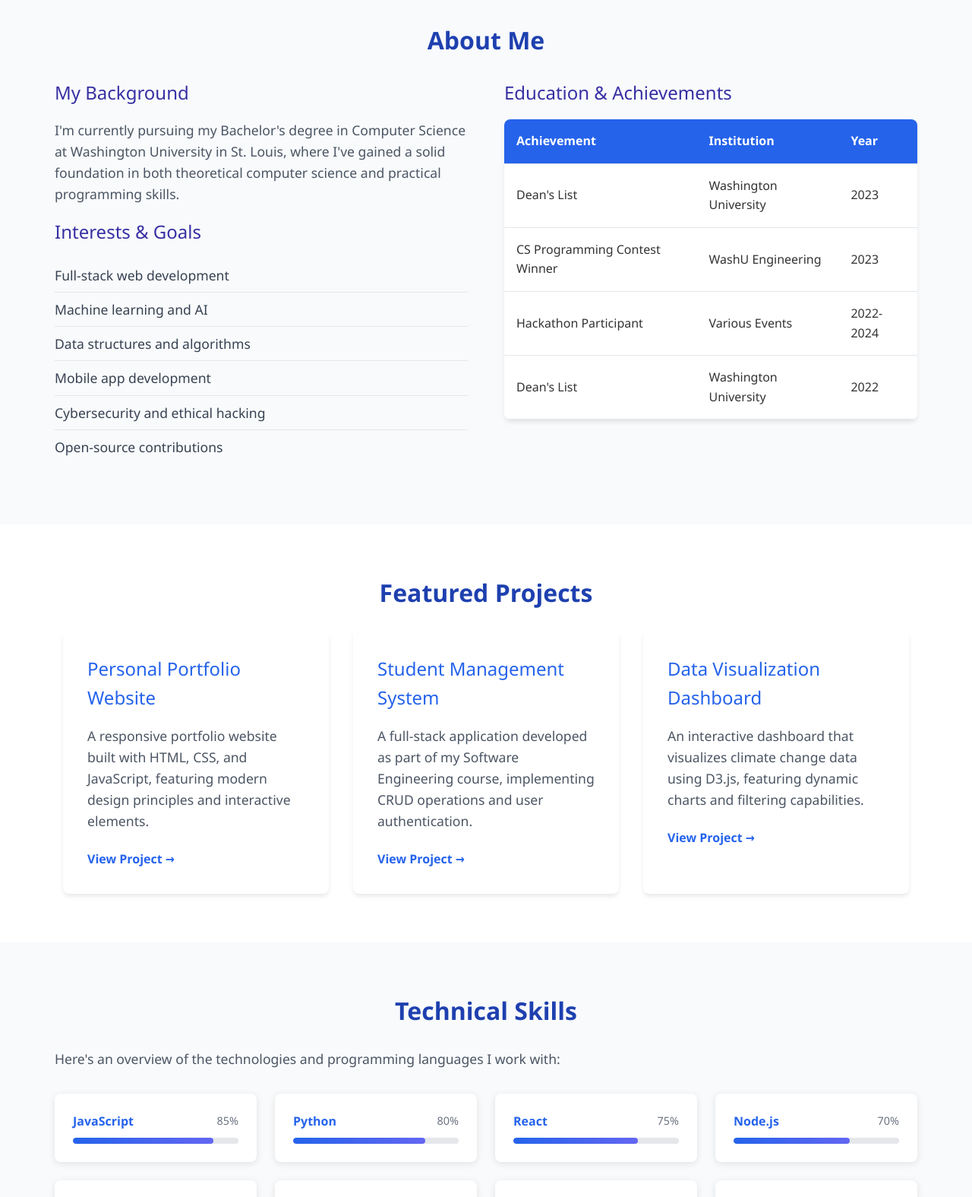
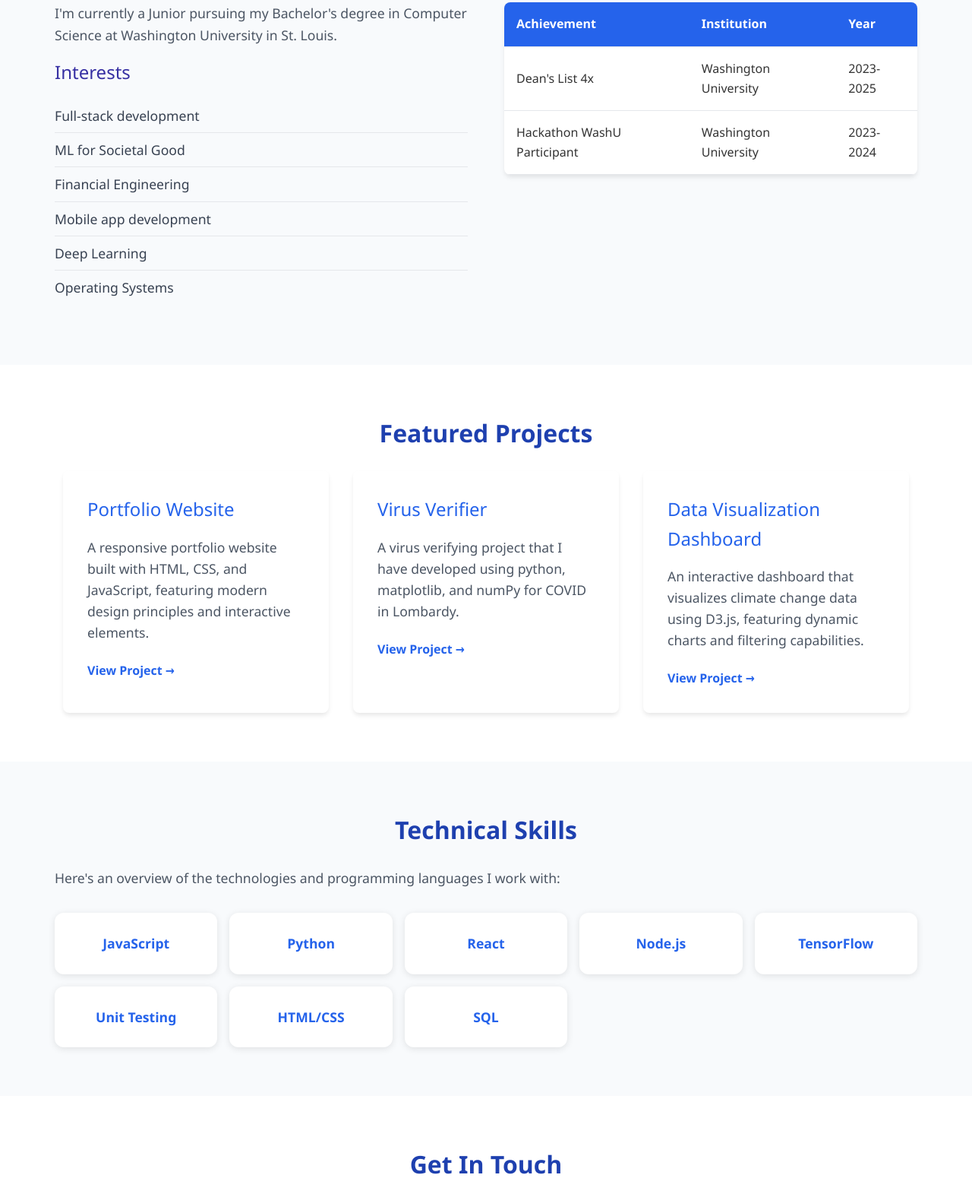
Before and after one commit to adamb5/W1, a plain HTML site: page index.html in a window 1280 px wide. Shown: the part 1225-2800 px from the top of the page at 76% size. Drawn offline with Linux system fonts and the light colour scheme.

Commit message:
Add files via upload

```diff
--- a/index.html
+++ b/index.html
@@ -28,8 +28,8 @@
             <div class="hero-content">
                 <h2>Welcome to My Portfolio</h2>
                 <p>Hello! I'm Adam Brook, a passionate Computer Science student at Washington University in St. Louis. I'm dedicated to exploring the intersection of technology and innovation, always eager to learn new programming languages, frameworks, and methodologies that push the boundaries of what's possible in software development.</p>
-                <p>My journey in computer science began with a curiosity about how digital systems work, and it has evolved into a deep appreciation for problem-solving through code. At WashU, I've had the opportunity to work on various projects ranging from web applications to data structures and algorithms, each experience teaching me something valuable about software engineering principles.</p>
-                <p>Beyond academics, I enjoy contributing to open-source projects, participating in hackathons, and staying up-to-date with the latest trends in technology. I believe that continuous learning and practical application of knowledge are key to becoming an effective developer. Feel free to explore my work and reach out if you'd like to connect!</p>
+                <p>My journey in computer science began in high school with a curiosity about how digital systems work, and it has evolved into a deep appreciation for problem-solving through code and collaboration.</p>
+                <p>Beyond academics, I have wrote software for Apple and a defense company. Also, I enjoy contributing to open-source projects, participating in hackathons, and staying up-to-date with the latest trends in technology.</p>
                 <div class="hero-links">
                     <a href="https://github.com/adamb5" class="btn primary">View GitHub</a>
                     <a href="https://www.linkedin.com/in/abrook5/" class="btn secondary">Connect on LinkedIn</a>
@@ -47,16 +47,16 @@
                 <div class="about-grid">
                     <div class="about-text">
                         <h3>My Background</h3>
-                        <p>I'm currently pursuing my Bachelor's degree in Computer Science at Washington University in St. Louis, where I've gained a solid foundation in both theoretical computer science and practical programming skills.</p>
+                        <p>I'm currently a Junior pursuing my Bachelor's degree in Computer Science at Washington University in St. Louis.</p>
 
-                        <h3>Interests & Goals</h3>
+                        <h3>Interests</h3>
                         <ul class="interests-list">
-                            <li>Full-stack web development</li>
-                            <li>Machine learning and AI</li>
-                            <li>Data structures and algorithms</li>
+                            <li>Full-stack development</li>
+                            <li>ML for Societal Good</li>
+                            <li>Financial Engineering</li>
                             <li>Mobile app development</li>
-                            <li>Cybersecurity and ethical hacking</li>
-                            <li>Open-source contributions</li>
+                            <li>Deep Learning</li>
+                            <li>Operating Systems</li>
                         </ul>
                     </div>
 
@@ -72,24 +72,14 @@
                             </thead>
                             <tbody>
                                 <tr>
-                                    <td>Dean's List</td>
+                                    <td>Dean's List 4x</td>
                                     <td>Washington University</td>
-                                    <td>2023</td>
+                                    <td>2023-2025</td>
                                 </tr>
                                 <tr>
-                                    <td>CS Programming Contest Winner</td>
-                                    <td>WashU Engineering</td>
-                                    <td>2023</td>
-                                </tr>
-                                <tr>
-                                    <td>Hackathon Participant</td>
-                                    <td>Various Events</td>
-                                    <td>2022-2024</td>
-                                </tr>
-                                <tr>
-                                    <td>Dean's List</td>
+                                    <td>Hackathon WashU Participant</td>
                                     <td>Washington University</td>
-                                    <td>2022</td>
+                                    <td>2023-2024</td>
                                 </tr>
                             </tbody>
                         </table>
@@ -103,14 +93,14 @@
                 <h2>Featured Projects</h2>
                 <div class="projects-grid">
                     <div class="project-card">
-                        <h3>Personal Portfolio Website</h3>
+                        <h3>Portfolio Website</h3>
                         <p>A responsive portfolio website built with HTML, CSS, and JavaScript, featuring modern design principles and interactive elements.</p>
-                        <a href="https://github.com" class="project-link">View Project →</a>
+                        <a href="https://github.com/adamb5/W1" class="project-link">View Project →</a>
                     </div>
                     <div class="project-card">
-                        <h3>Student Management System</h3>
-                        <p>A full-stack application developed as part of my Software Engineering course, implementing CRUD operations and user authentication.</p>
-                        <a href="https://github.com" class="project-link">View Project →</a>
+                        <h3>Virus Verifier</h3>
+                        <p>A virus verifying project that I have developed using python, matplotlib, and numPy for COVID in Lombardy.</p>
+                        <a href="https://github.com/adamb5/Virus-Verifier" class="project-link">View Project →</a>
                     </div>
                     <div class="project-card">
                         <h3>Data Visualization Dashboard</h3>
@@ -162,11 +152,11 @@
     <footer>
         <div class="container">
             <div class="footer-content">
-                <p>&copy; 2024 Adam Brook. All rights reserved.</p>
+                <p>&copy; 2025 Adam Brook. All rights reserved.</p>
                 <div class="footer-links">
                     <a href="https://github.com/adamb5" target="_blank">GitHub</a>
                     <a href="https://www.linkedin.com/in/abrook5/" target="_blank">LinkedIn</a>
-                    <a href="mailto:adambrook@example.com">Email</a>
+                    <a href="mailto:adambrook123@icloud.com">Email</a>
                 </div>
             </div>
         </div>
--- a/script.js
+++ b/script.js
@@ -47,14 +47,14 @@ document.addEventListener('DOMContentLoaded', function() {
         const skillsSection = document.querySelector('#skills .container');
 
         const skills = [
-            { name: 'JavaScript', level: 85 },
-            { name: 'Python', level: 80 },
-            { name: 'React', level: 75 },
-            { name: 'Node.js', level: 70 },
-            { name: 'Java', level: 80 },
-            { name: 'C++', level: 75 },
-            { name: 'HTML/CSS', level: 90 },
-            { name: 'SQL', level: 65 }
+            { name: 'JavaScript' },
+            { name: 'Python' },
+            { name: 'React' },
+            { name: 'Node.js' },
+            { name: 'TensorFlow' },
+            { name: 'Unit Testing' },
+            { name: 'HTML/CSS' },
+            { name: 'SQL' }
         ];
 
         const skillsGrid = document.createElement('div');
@@ -65,13 +65,7 @@ document.addEventListener('DOMContentLoaded', function() {
             skillCard.className = 'skill-card';
 
             skillCard.innerHTML = `
-                <div class="skill-info">
-                    <span class="skill-name">${skill.name}</span>
-                    <span class="skill-percentage">${skill.level}%</span>
-                </div>
-                <div class="skill-bar">
-                    <div class="skill-progress" data-width="${skill.level}"></div>
-                </div>
+                <div class="skill-name">${skill.name}</div>
             `;
 
             skillsGrid.appendChild(skillCard);
@@ -85,60 +79,46 @@ document.addEventListener('DOMContentLoaded', function() {
             skillsStyles.textContent = `
                 .skills-grid {
                     display: grid;
-                    grid-template-columns: repeat(auto-fit, minmax(250px, 1fr));
-                    gap: 1.5rem;
+                    grid-template-columns: repeat(auto-fit, minmax(200px, 1fr));
+                    gap: 1rem;
                     margin-top: 2rem;
                 }
 
                 .skill-card {
                     background: white;
                     padding: 1.5rem;
-                    border-radius: 8px;
+                    border-radius: 12px;
                     box-shadow: 0 2px 10px rgba(0, 0, 0, 0.1);
+                    text-align: center;
+                    transition: all 0.3s ease;
+                    border: 2px solid transparent;
+                }
+
+                .skill-card:hover {
+                    transform: translateY(-5px);
+                    box-shadow: 0 4px 20px rgba(0, 0, 0, 0.15);
+                    border-color: #2563eb;
                 }
 
                 .dark-mode .skill-card {
                     background: #374151;
                     color: #f9fafb;
+                    border-color: transparent;
                 }
 
-                .skill-info {
-                    display: flex;
-                    justify-content: space-between;
-                    margin-bottom: 0.5rem;
+                .dark-mode .skill-card:hover {
+                    border-color: #6366f1;
                 }
 
                 .skill-name {
+                    font-size: 1.1rem;
                     font-weight: 600;
                     color: #2563eb;
+                    margin: 0;
                 }
 
                 .dark-mode .skill-name {
                     color: #93c5fd;
-                }
-
-                .skill-percentage {
-                    font-size: 0.9rem;
-                    color: #6b7280;
-                }
-
-                .skill-bar {
-                    height: 8px;
-                    background-color: #e5e7eb;
-                    border-radius: 4px;
-                    overflow: hidden;
-                }
-
-                .skill-progress {
-                    height: 100%;
-                    background: linear-gradient(90deg, #2563eb, #6366f1);
-                    border-radius: 4px;
-                    width: 0;
-                    transition: width 2s ease-in-out;
-                }
-
-                .dark-mode .skill-bar {
-                    background-color: #4b5563;
                 }
             `;
             document.head.appendChild(skillsStyles);
@@ -147,17 +127,23 @@ document.addEventListener('DOMContentLoaded', function() {
         const observer = new IntersectionObserver((entries) => {
             entries.forEach(entry => {
                 if (entry.isIntersecting) {
-                    const skillBars = entry.target.querySelectorAll('.skill-progress');
-                    skillBars.forEach(bar => {
-                        const width = bar.getAttribute('data-width');
+                    const skillCards = entry.target.querySelectorAll('.skill-card');
+                    skillCards.forEach((card, index) => {
                         setTimeout(() => {
-                            bar.style.width = width + '%';
-                        }, 200);
+                            card.style.opacity = '1';
+                            card.style.transform = 'translateY(0)';
+                        }, index * 100);
                     });
                     observer.unobserve(entry.target);
                 }
             });
         }, { threshold: 0.5 });
+
+        skillsGrid.querySelectorAll('.skill-card').forEach(card => {
+            card.style.opacity = '0';
+            card.style.transform = 'translateY(20px)';
+            card.style.transition = 'opacity 0.6s ease, transform 0.6s ease';
+        });
 
         observer.observe(skillsGrid);
     }
```
